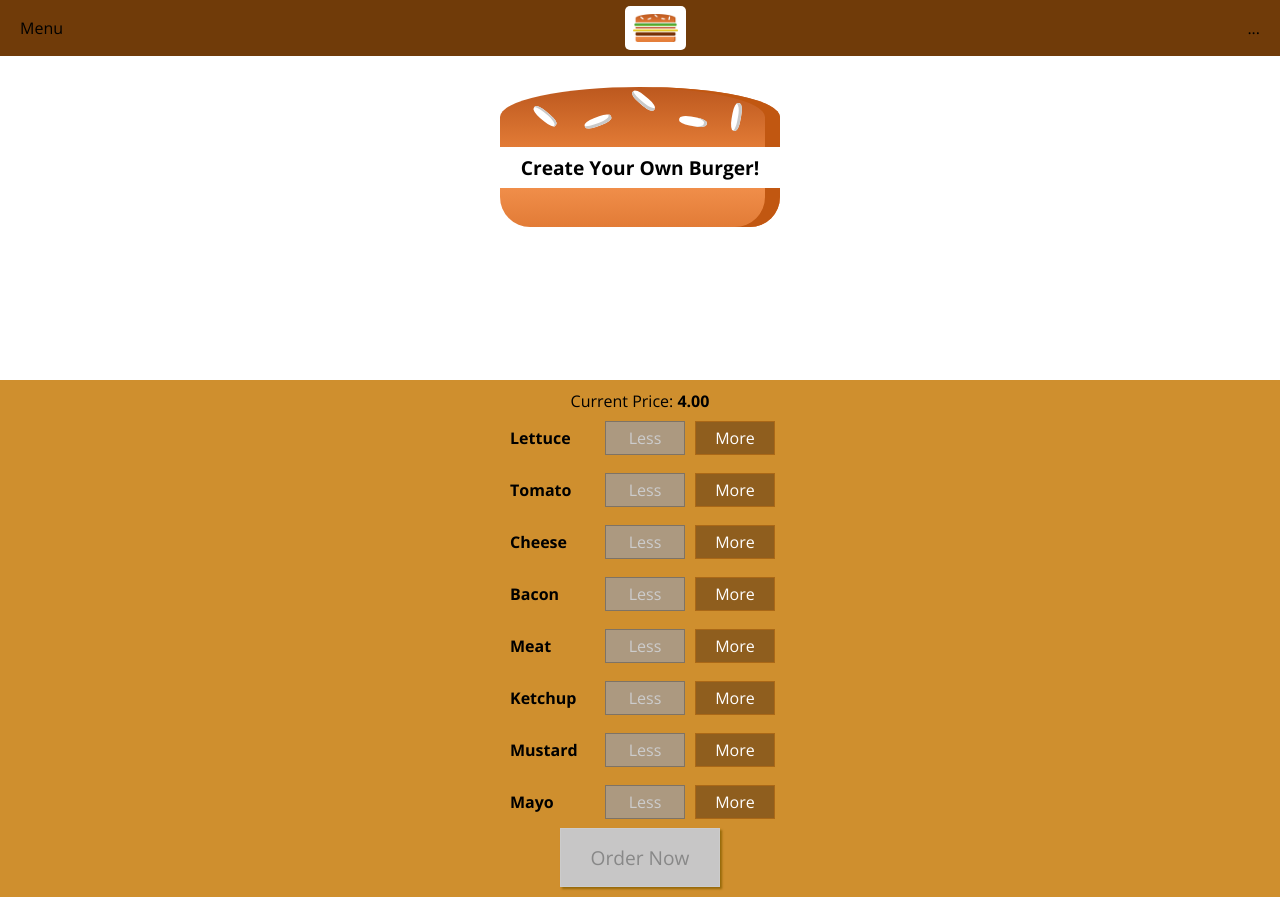
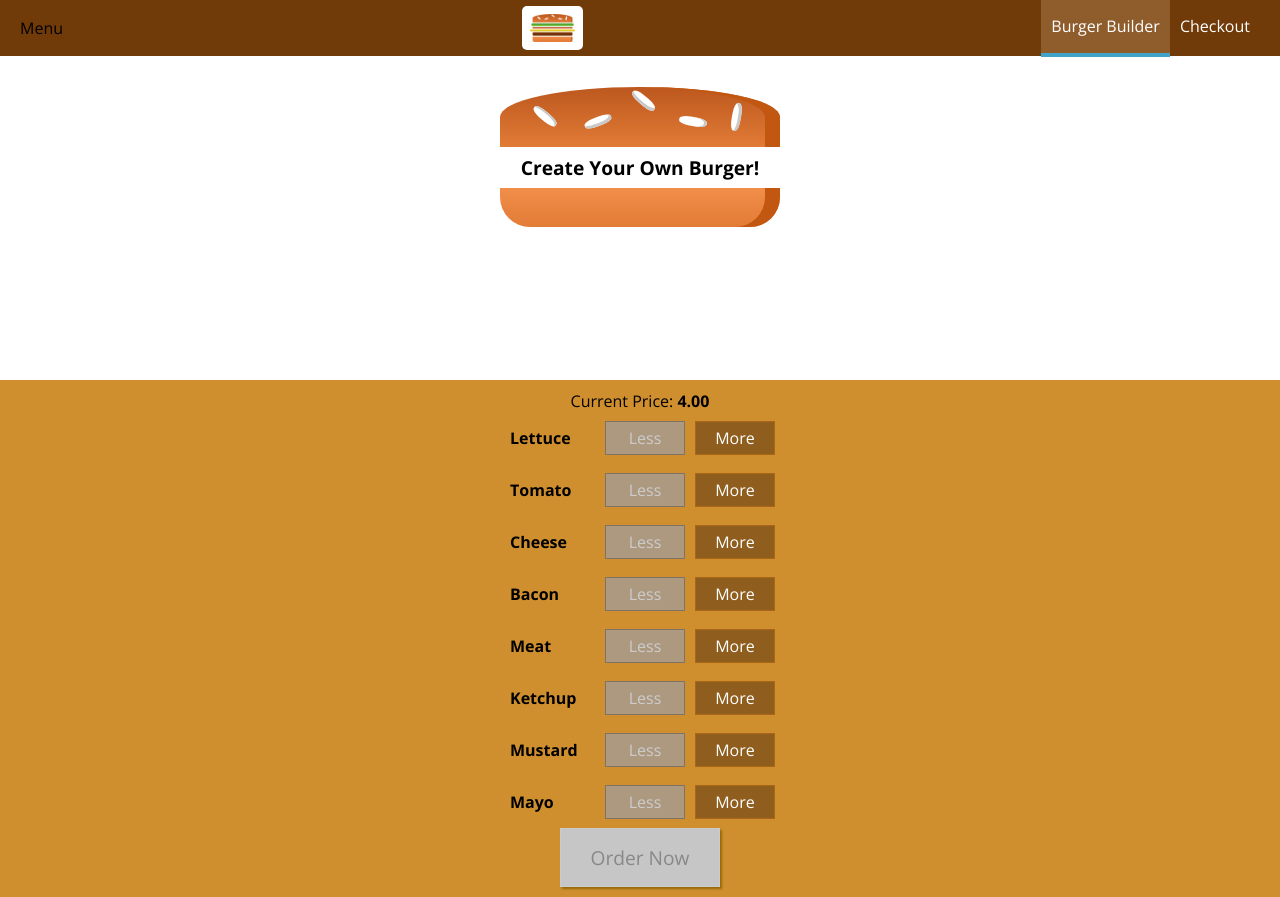
Before and after one commit to Rterrell25/Burger-Builder, a React (Create React App) app: page / in a window 1280 px wide. Built offline with nearby package versions, Linux system fonts and the light colour scheme.

Commit message:
I have created the navigation component with NavigationItems and NavigationItem as well as added styling to these components as well

```diff
--- /dev/null
+++ b/src/components/Navigation/NavigationItems/NavigationItem/NavigationItem.js
@@ -0,0 +1,14 @@
+import React from "react";
+import classes from "./NavigationItem.module.css";
+
+export default function NavigationItem(props) {
+  return (
+    <div>
+      <li className={classes.NavigationItem}>
+        <a href={props.link} className={props.active ? classes.active : null}>
+          {props.children}
+        </a>
+      </li>
+    </div>
+  );
+}
--- /dev/null
+++ b/src/components/Navigation/NavigationItems/NavigationItem/NavigationItem.module.css
@@ -0,0 +1,25 @@
+.NavigationItem {
+  margin: 0;
+  box-sizing: border-box;
+  display: flex;
+  height: 100%;
+  align-items: center;
+}
+
+.NavigationItem a {
+  color: white;
+  text-decoration: none;
+  height: 100%;
+  padding: 16px 10px;
+  border-bottom: 4px solid transparent;
+  box-sizing: border-box;
+  display: block;
+}
+
+.NavigationItem a:hover,
+.NavigationItem a:active,
+.NavigationItem a.active {
+  background-color: #8f5c2c;
+  border-bottom: 4px solid #40a4c8;
+  color: white;
+}
--- /dev/null
+++ b/src/components/Navigation/NavigationItems/NavigationItems.js
@@ -0,0 +1,14 @@
+import React from "react";
+import classes from "./NavigationItems.module.css";
+import NavigationItem from "./NavigationItem/NavigationItem";
+
+export default function NavigationItems() {
+  return (
+    <ul className={classes.NavigationItems}>
+      <NavigationItem link="/" active>
+        Burger Builder
+      </NavigationItem>
+      <NavigationItem link="/">Checkout</NavigationItem>
+    </ul>
+  );
+}
--- /dev/null
+++ b/src/components/Navigation/NavigationItems/NavigationItems.module.css
@@ -0,0 +1,8 @@
+.NavigationItems {
+  margin: 0;
+  padding: 0;
+  list-style: none;
+  display: flex;
+  align-items: center;
+  height: 100%;
+}
--- a/src/components/Navigation/Toolbar/Toolbar.js
+++ b/src/components/Navigation/Toolbar/Toolbar.js
@@ -1,12 +1,16 @@
 import React from "react";
 import classes from "./Toolbar.module.css";
 import Logo from "../../Logo/Logo";
+import NavigationItems from "../NavigationItems/NavigationItems.js";
+
 export default function Toolbar(props) {
   return (
     <header className={classes.Toolbar}>
       <div>Menu</div>
       <Logo />
-      <nav>...</nav>
+      <nav>
+        <NavigationItems />
+      </nav>
     </header>
   );
 }
```
